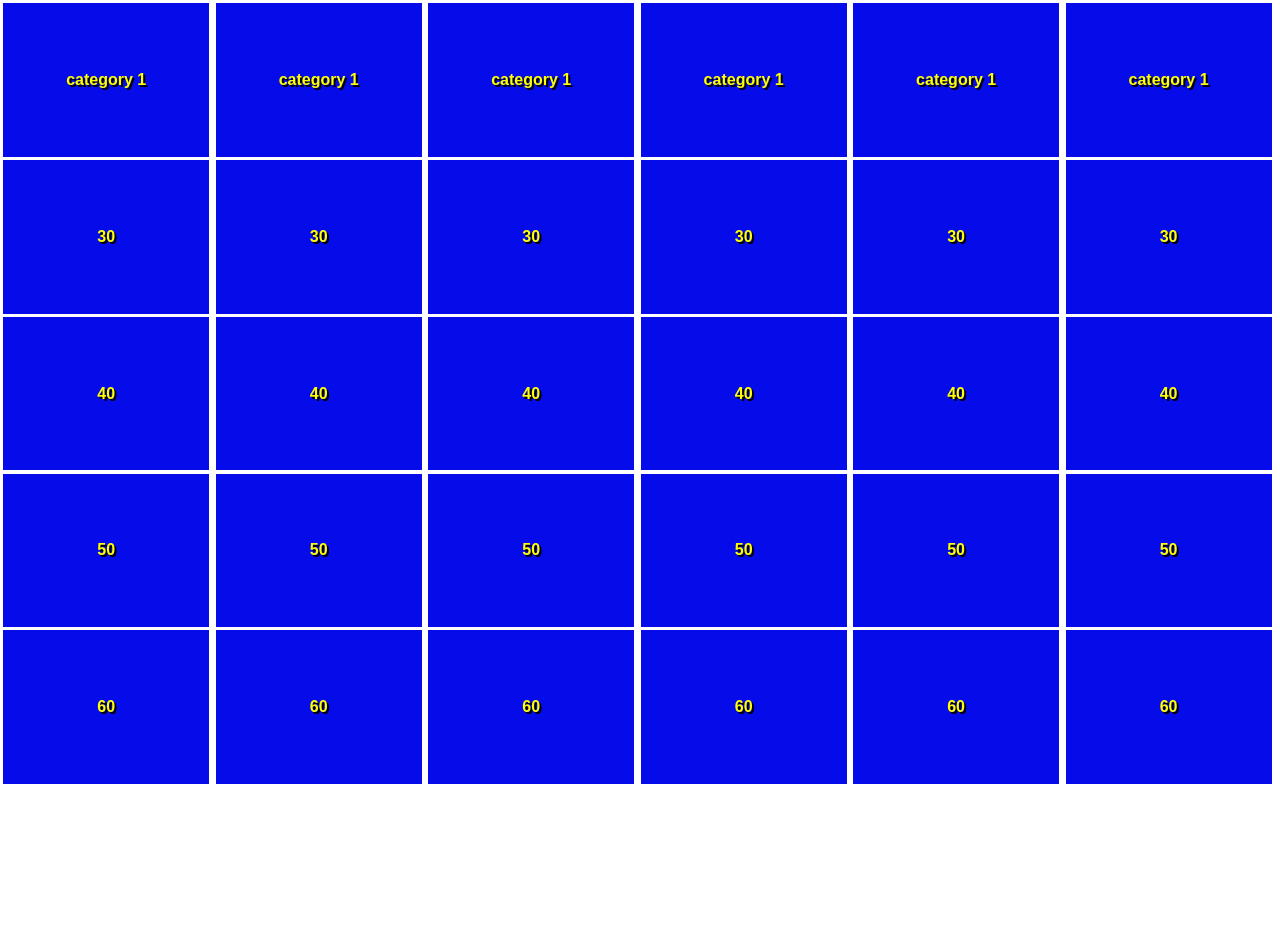
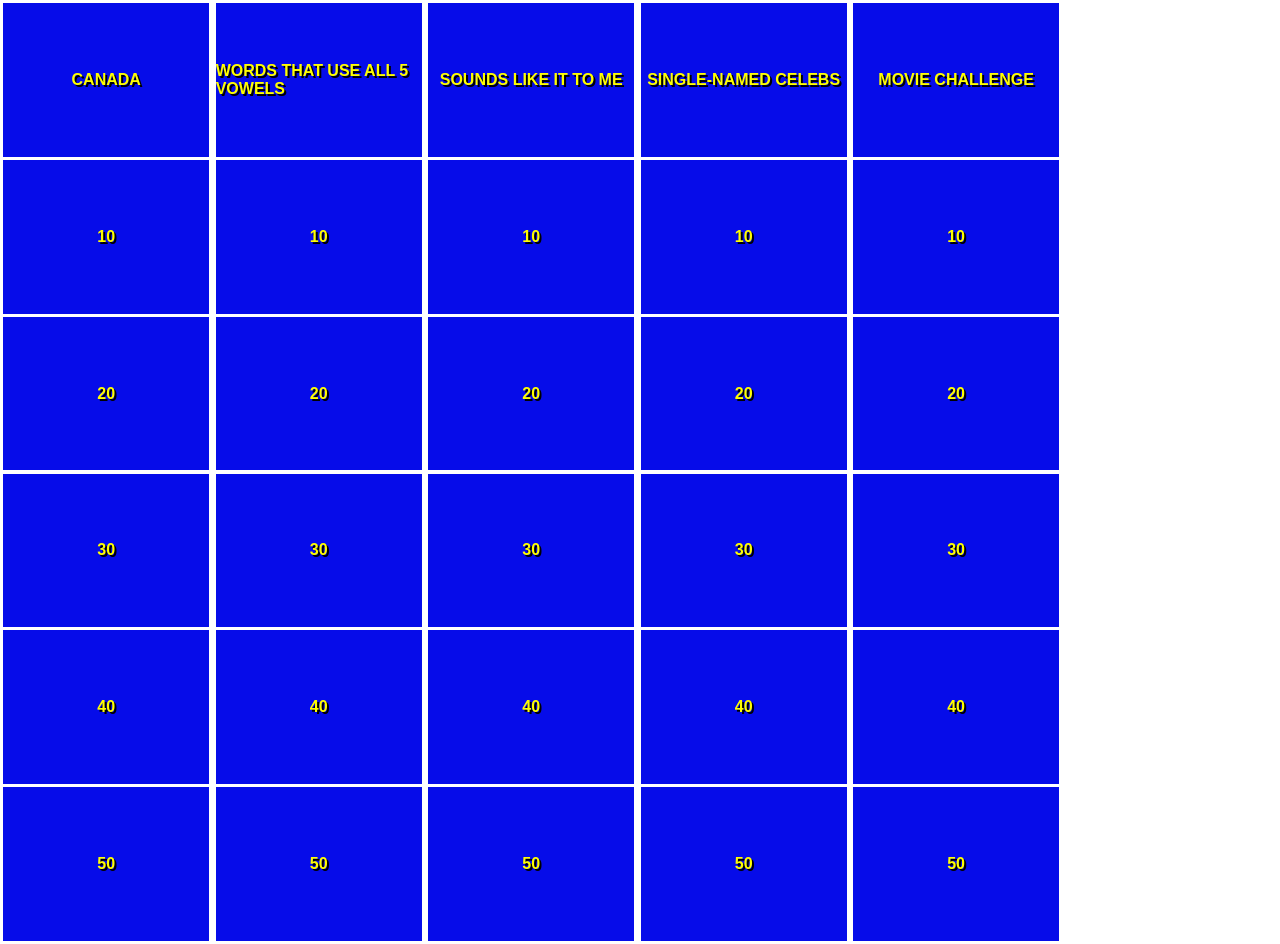
Before and after one commit to northsidejustin/2019-react-workshop, a React (Create React App) app: page / in a window 1280 px wide. Before the commit the page ends 800 px from the top, so only its background shows below. Built offline with nearby package versions, Linux system fonts and the light colour scheme.

Commit message:
Update Board.js with real questions and answers

```diff
--- a/src/Board.js
+++ b/src/Board.js
@@ -1,152 +1,193 @@
 //parent component that will hold the cards
-import React, { Component } from 'react'
-import './Board.css'
-import Category from './Category'
+import React, { Component } from "react"
+import "./Board.css"
+import Category from "./Category"
 
 class Board extends Component {
-  constructor(){
+  constructor() {
     super()
     this.state = {
-      categories:[
+      categories: [
         {
-          name: 'category 1',
+          name: "CANADA",
           questions: [
             {
+              price: 10,
+              question:
+                "How many provinces and territories are there in Canada?",
+              answer: "Canada has ten provinces and three territories."
+            },
+            {
+              price: 20,
+              question: "How many time zones are there in Canada?",
+              answer: "Canada has six time zones."
+            },
+            {
               price: 30,
-              content: 'some question 1'
+              question:
+                "True/False: Canada is the third largest country in the world?",
+              answer:
+                "False. Canada is the second largest country in the world."
             },
             {
               price: 40,
-              content: 'some question 2'
+              question: "What are Canada's national sports?",
+              answer: "Hockey and lacrosse are Canada’s national sports."
             },
             {
               price: 50,
-              content: 'some question 3'
-            },
-            {
-              price: 60,
-              content: 'some question 4'
+              question:
+                "How much of the world’s renewable water does Canada have?",
+              answer: "Canada has 7% of the world's renewable fresh water."
             }
           ]
         },
         {
-          name: 'category 1',
+          name: "WORDS THAT USE ALL 5 VOWELS",
           questions: [
             {
+              price: 10,
+              question: "This adjective means showy & intended to impress",
+              answer: "OSTENTATIOUS"
+            },
+            {
+              price: 20,
+              question: "To inject someone with a small amount of a disease so that they can become immune to it",
+              answer: "TO INOCULATE"
+            },
+            {
               price: 30,
-              content: 'some question 1'
+              question:
+                "Dancing Queen can feel the beat from this instrument",
+              answer:
+                "TAMBOURINE"
             },
             {
               price: 40,
-              content: 'some question 2'
+              question: "It sounds like you're writing a novel but it means to empower or formally sanction an act",
+              answer: "AUTHORIZE"
             },
             {
               price: 50,
-              content: 'some question 3'
-            },
-            {
-              price: 60,
-              content: 'some question 4'
+              question:
+                "Ecstatic happiness",
+              answer: "EUPHORIA"
             }
           ]
         },
         {
-          name: 'category 1',
+          name: "SOUNDS LIKE IT TO ME",
           questions: [
             {
+              price: 10,
+              question: "If your high-flying idea turns out to be a dud it lands with this sound that rhymes with dud",
+              answer: "THUD"
+            },
+            {
+              price: 20,
+              question: "Hearing this hyphenated sound of tiny feet means you have kids in the house or mice",
+              answer: "PITTER-PATTER"
+            },
+            {
               price: 30,
-              content: 'some question 1'
+              question:
+                "After a few hours in the hot sun I'm ready to drink a cold beverage this way also an engine sound",
+              answer:
+                "CHUG"
             },
             {
               price: 40,
-              content: 'some question 2'
+              question: "Large ones can measure more than 5 feet across",
+              answer: "A GONG"
             },
             {
               price: 50,
-              content: 'some question 3'
-            },
-            {
-              price: 60,
-              content: 'some question 4'
+              question:
+                "Hey! It's a 6-letter bray from Mr. Ed",
+              answer: "WHINNY"
             }
           ]
         },
         {
-          name: 'category 1',
+          name: "SINGLE-NAMED CELEBS",
           questions: [
             {
+              price: 10,
+              question: "She's been caught in Peter Parker's web playing MJ in Marvel's Spider-Man flicks",
+              answer: "ZENDAYA"
+            },
+            {
+              price: 20,
+              question: "In 2010 back when she still spelled her name with a dollar sign she had a No. 1 hit with We R Who We R",
+              answer: "KE$HA"
+            },
+            {
               price: 30,
-              content: 'some question 1'
+              question:
+                "Bassist for the Red Hot Chili Peppers he's acted in films like Baby Driver & The Big Lebowski",
+              answer:
+                "FLEA"
             },
             {
               price: 40,
-              content: 'some question 2'
+              question: "This British model almost had a date with Elwood in The Blues Brothers but it didn't stick",
+              answer: "TWIGGY"
             },
             {
               price: 50,
-              content: 'some question 3'
-            },
-            {
-              price: 60,
-              content: 'some question 4'
+              question:
+                "This Mogadishu-born supermodel was smokin' on the big screen opposite James Kirk in Star Trek VI",
+              answer: "IMAN"
             }
           ]
         },
         {
-          name: 'category 1',
+          name: "MOVIE CHALLENGE",
           questions: [
             {
+              price: 10,
+              question: "Hiccup is the hero of this animated trilogy about Vikings & the creatures they once feared",
+              answer: "HOW TO TRAIN YOUR DRAGON"
+            },
+            {
+              price: 20,
+              question: "Bo Derek played this man's stepmother in Tommy Boy",
+              answer: "KE$CHRIS FARLEY"
+            },
+            {
               price: 30,
-              content: 'some question 1'
+              question:
+                "In 2019 Christina Hendricks revealed that's her hand holding the rose on the poster for this 1999 Best Picture Oscar winner",
+              answer:
+                "AMERICAN BEAUTY"
             },
             {
               price: 40,
-              content: 'some question 2'
+              question: "Spanish slang for hitman provides the title of this drug cartel thriller with Benicio del Toro & its Day of the Soldado sequel",
+              answer: "SICARIO"
             },
             {
               price: 50,
-              content: 'some question 3'
-            },
-            {
-              price: 60,
-              content: 'some question 4'
+              question:
+                "Name of the leopard Katharine Hepburn is Bringing Up in a screwball classic",
+              answer: "BABY"
             }
           ]
-        },
-        {
-          name: 'category 1',
-          questions: [
-            {
-              price: 30,
-              content: 'some question 1'
-            },
-            {
-              price: 40,
-              content: 'some question 2'
-            },
-            {
-              price: 50,
-              content: 'some question 3'
-            },
-            {
-              price: 60,
-              content: 'some question 4'
-            }
-          ]
-        },
-
+        }
       ]
     }
   }
-  render(){
-    const categories = this.state.categories.map((category, index)=>{
-      return <Category name={category.name} key={index} questions={category.questions}/>
+  render() {
+    const categories = this.state.categories.map((category, index) => {
+      return (
+        <Category
+          name={category.name}
+          key={index}
+          questions={category.questions}
+        />
+      )
     })
-    return(
-      <div className="board">
-        { categories }
-      </div>
-    )
+    return <div className="board">{categories}</div>
   }
 }
 
```
Also changed, not shown: 1 other file (tests, documents, lock files or other folders).
